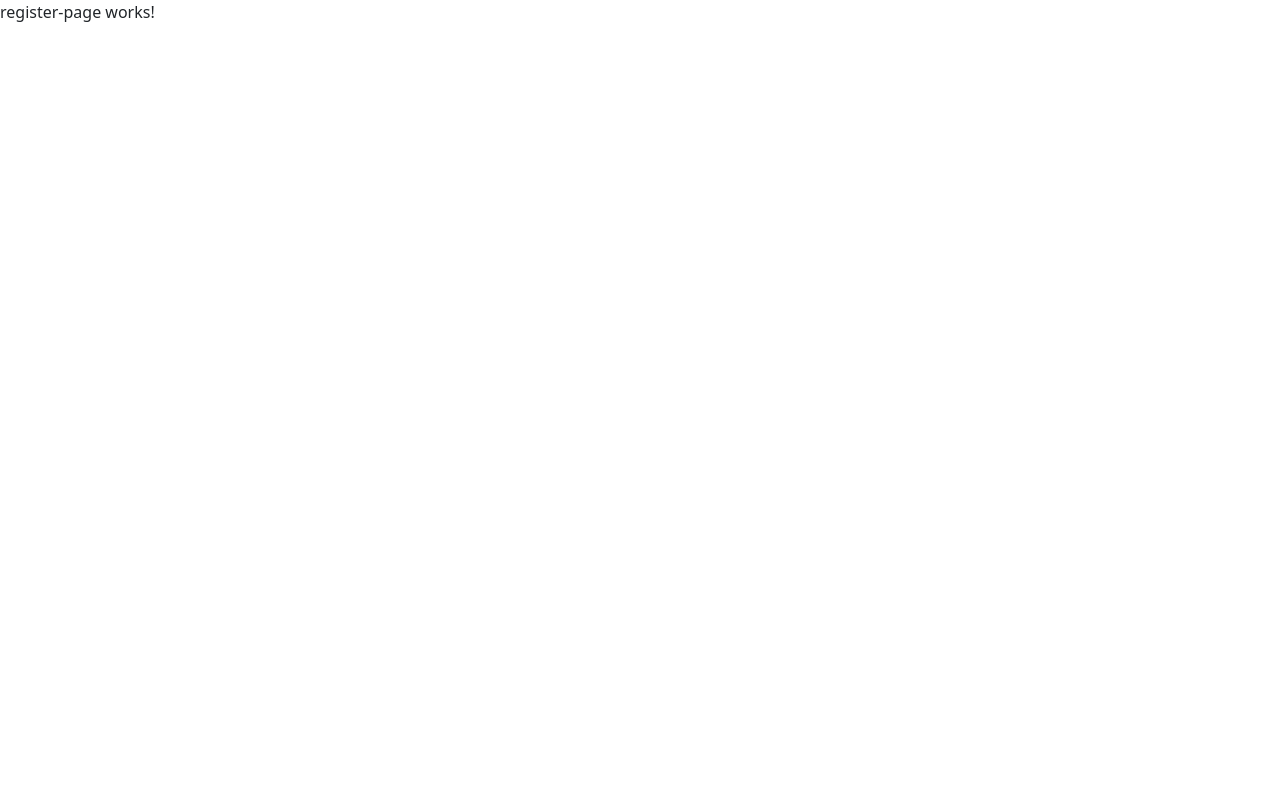
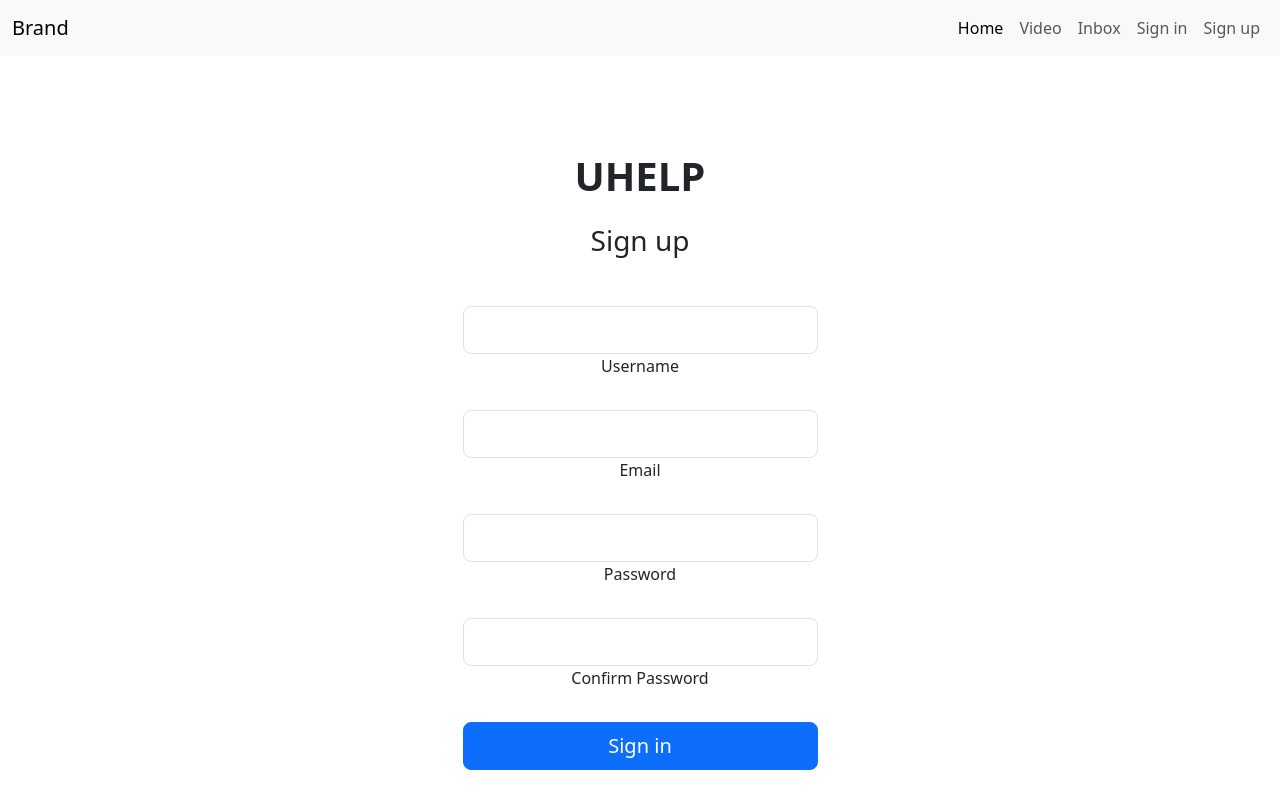
Before and after one commit to lnwProgramingSpeed/hackathon, an Angular app: page /register in a window 1280 px wide. Shown: the top 808 px of the page. Built offline with nearby package versions, Linux system fonts and the light colour scheme.

Commit message:
login,register-page

```diff
--- a/src/app/login-page/login-page.component.html
+++ b/src/app/login-page/login-page.component.html
@@ -1 +1,51 @@
-<p>login-page works!</p>
+<app-nav-bar></app-nav-bar>
+
+<section>
+  <div class="container py-5 h-100">
+    <div class="row d-flex justify-content-center align-items-center h-100">
+      <div class="col-12 col-md-8 col-lg-6 col-xl-5">
+        <div>
+          <div class="card-body p-5 text-center">
+            <h1 class="mb-4 fw-bold">UHELP</h1>
+
+            <h3 class="mb-5">Sign in</h3>
+
+            <div class="form-outline mb-4">
+              <input
+                type="email"
+                id="Email"
+                class="form-control form-control-lg"
+              />
+              <label class="form-label" for="Email">Email</label>
+            </div>
+
+            <div class="form-outline mb-4">
+              <input
+                type="password"
+                id="Password"
+                class="form-control form-control-lg"
+              />
+              <label class="form-label" for="Password">Password</label>
+            </div>
+
+            <div class="d-grid gap-2">
+              <a
+                class="btn btn-primary btn-lg btn-block"
+                type="submit"
+                href="home"
+              >
+                Sign in
+              </a>
+
+              <hr class="my-4" />
+
+              <div class="text-center">
+                <p>Don't have an account? <a href="register">Register</a></p>
+              </div>
+            </div>
+          </div>
+        </div>
+      </div>
+    </div>
+  </div>
+</section>
--- a/src/app/nav-bar/nav-bar.component.html
+++ b/src/app/nav-bar/nav-bar.component.html
@@ -1,11 +1,17 @@
 <nav class="navbar navbar-expand-lg navbar-light bg-light">
   <div class="container-fluid">
     <div class="collapse navbar-collapse">
-
       <ul class="navbar-nav me-auto mb-2 mb-lg-0">
         <a class="navbar-brand" href="#">Brand</a>
-                <button class="navbar-toggler" type="button" data-bs-toggle="collapse" data-bs-target="#navbarContent"
-                    aria-controls="navbarSupportedContent" aria-expanded="false" aria-label="Toggle navigation">
+        <button
+          class="navbar-toggler"
+          type="button"
+          data-bs-toggle="collapse"
+          data-bs-target="#navbarContent"
+          aria-controls="navbarSupportedContent"
+          aria-expanded="false"
+          aria-label="Toggle navigation"
+        >
           <span class="navbar-toggler-icon"></span>
         </button>
       </ul>
@@ -20,8 +26,13 @@
         <li class="nav-item">
           <a class="nav-link" href="inbox">Inbox</a>
         </li>
+        <li class="nav-item">
+          <a class="nav-link" href="login">Sign in</a>
+        </li>
+        <li class="nav-item">
+          <a class="nav-link" href="register">Sign up</a>
+        </li>
       </ul>
-
     </div>
   </div>
 </nav>
--- a/src/app/register-page/register-page.component.html
+++ b/src/app/register-page/register-page.component.html
@@ -1 +1,65 @@
-<p>register-page works!</p>
+<app-nav-bar></app-nav-bar>
+
+<section>
+  <div class="container py-5 h-100">
+    <div class="row d-flex justify-content-center align-items-center h-100">
+      <div class="col-12 col-md-8 col-lg-6 col-xl-5">
+        <div>
+          <div class="card-body p-5 text-center">
+            <h1 class="mb-4 fw-bold">UHELP</h1>
+
+            <h3 class="mb-5">Sign up</h3>
+
+            <div class="form-outline mb-4">
+              <input
+                type="username"
+                id="Username"
+                class="form-control form-control-lg"
+              />
+              <label class="form-label" for="Username">Username</label>
+            </div>
+
+            <div class="form-outline mb-4">
+              <input
+                type="email"
+                id="Email"
+                class="form-control form-control-lg"
+              />
+              <label class="form-label" for="Email">Email</label>
+            </div>
+
+            <div class="form-outline mb-4">
+              <input
+                type="password"
+                id="Password"
+                class="form-control form-control-lg"
+              />
+              <label class="form-label" for="Password">Password</label>
+            </div>
+
+            <div class="form-outline mb-4">
+              <input
+                type="confpassword"
+                id="ConfPassword"
+                class="form-control form-control-lg"
+              />
+              <label class="form-label" for="ConfPassword"
+                >Confirm Password</label
+              >
+            </div>
+
+            <div class="d-grid gap-2">
+              <a
+                class="btn btn-primary btn-lg btn-block"
+                type="submit"
+                href="home"
+              >
+                Sign in
+              </a>
+            </div>
+          </div>
+        </div>
+      </div>
+    </div>
+  </div>
+</section>
```
Lines whose indentation alone changed are shown as unchanged.
